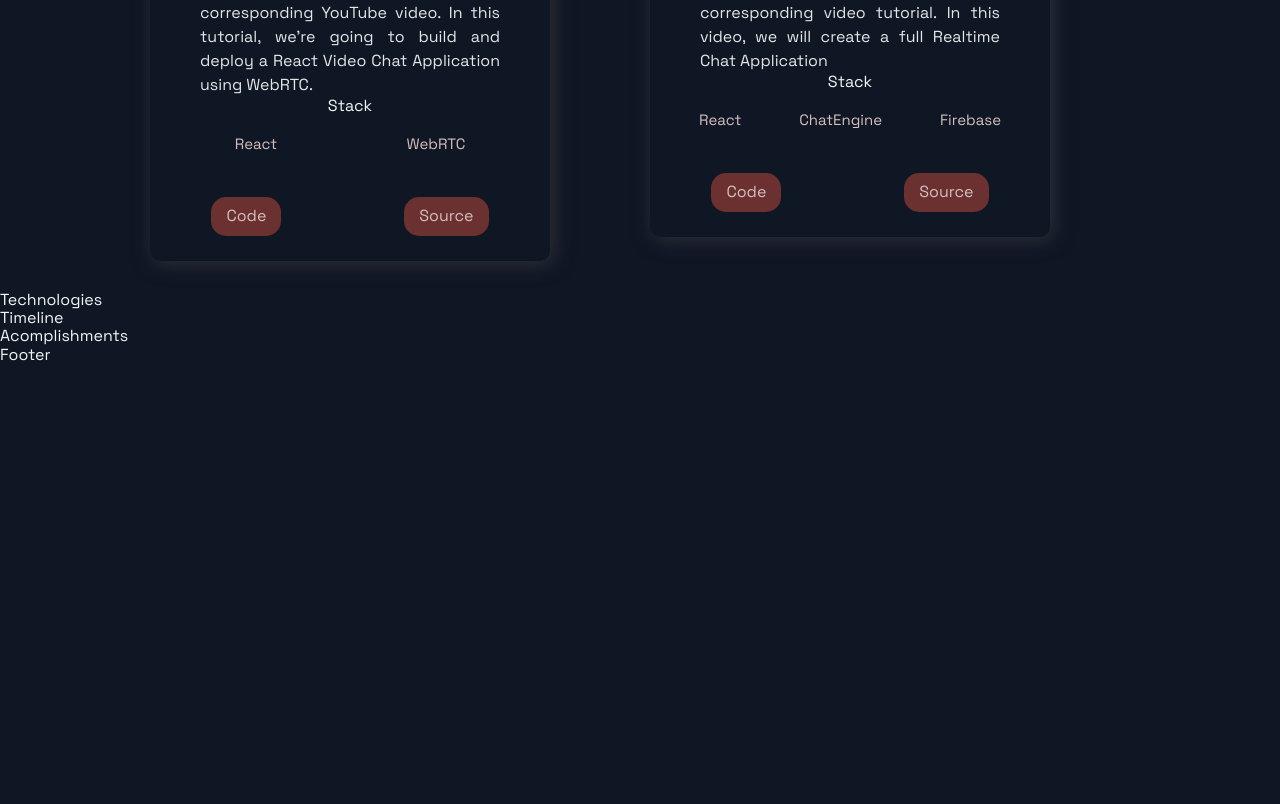
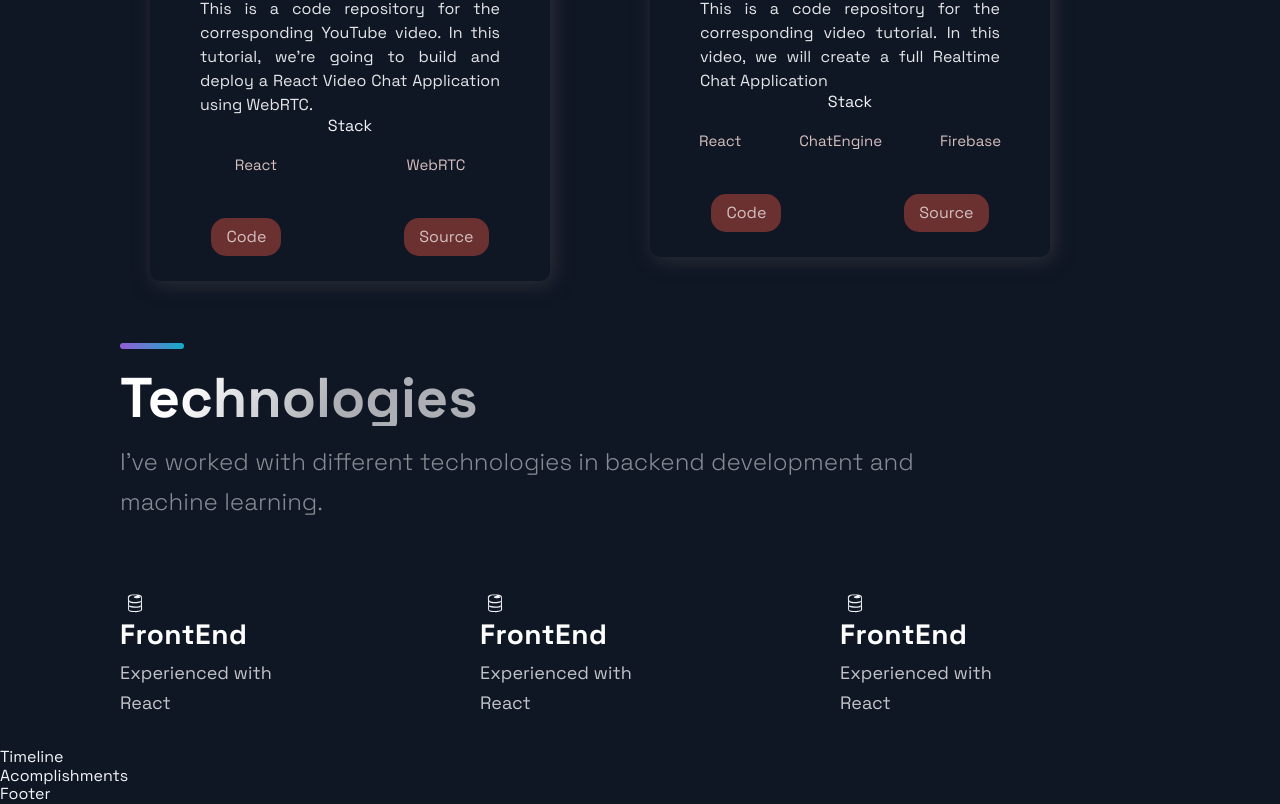
Before and after one commit to josechudev/josechu, a Next.js app: page / in a window 1280 px wide. Shown: the part 1709-2513 px from the top of the page. Before the commit the page ends 2074 px from the top, so only its background shows below. Built offline with nearby package versions, Linux system fonts and the light colour scheme.

Commit message:
[UPDATE] technologies section

```diff
--- a/src/components/Technologies/Technologies.js
+++ b/src/components/Technologies/Technologies.js
@@ -4,9 +4,38 @@ import { Section, SectionDivider, SectionText, SectionTitle } from '../../styles
 import { List, ListContainer, ListItem, ListParagraph, ListTitle } from './TechnologiesStyles';
 
 const Technologies = () =>  (
-  <div>
-    Technologies
-  </div>
+  <Section id="tech">
+    <SectionDivider></SectionDivider>
+    <SectionTitle>Technologies</SectionTitle>
+    <SectionText>
+      I've worked with different technologies in backend development and machine learning.
+    </SectionText>
+    <List>
+      <ListItem>
+        <DiFirebase size='3rem'/>
+        <ListContainer>
+          <ListTitle>FrontEnd</ListTitle>
+          <ListParagraph>Experienced with <br/> React</ListParagraph>
+        </ListContainer>
+      </ListItem>
+      <ListItem>
+        <DiFirebase size='3rem'/>
+        <ListContainer>
+          <ListTitle>FrontEnd</ListTitle>
+          <ListParagraph>Experienced with <br/> React</ListParagraph>
+        </ListContainer>
+      </ListItem>
+      <ListItem>
+        <DiFirebase size='3rem'/>
+        <ListContainer>
+          <ListTitle>FrontEnd</ListTitle>
+          <ListParagraph>Experienced with <br/> React</ListParagraph>
+        </ListContainer>
+
+      </ListItem>
+    </List>
+  </Section>
+
 );
 
 export default Technologies;
--- a/src/styles/GlobalComponents/index.js
+++ b/src/styles/GlobalComponents/index.js
@@ -82,6 +82,7 @@ export const SectionDivider = styled.div`
   height: 6px;
   border-radius: 10px;
   background-color: #fff;
+  margin-bottom: 2%;
   background: ${(props) => props.colorAlt ?
     'linear-gradient(270deg, #F46737 0%, #945DD6 100%)' :
     'linear-gradient(270deg, #13ADC7 0%, #945DD6 100%)'};
```
